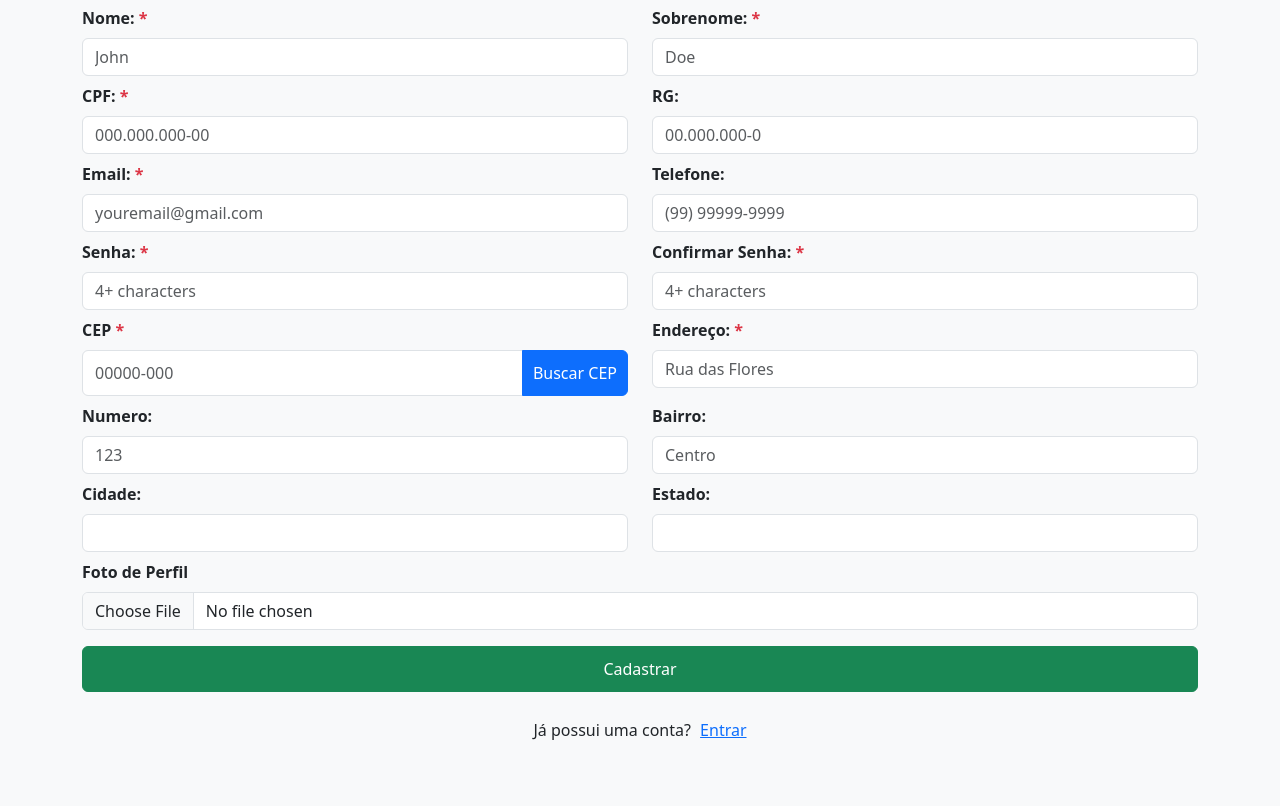
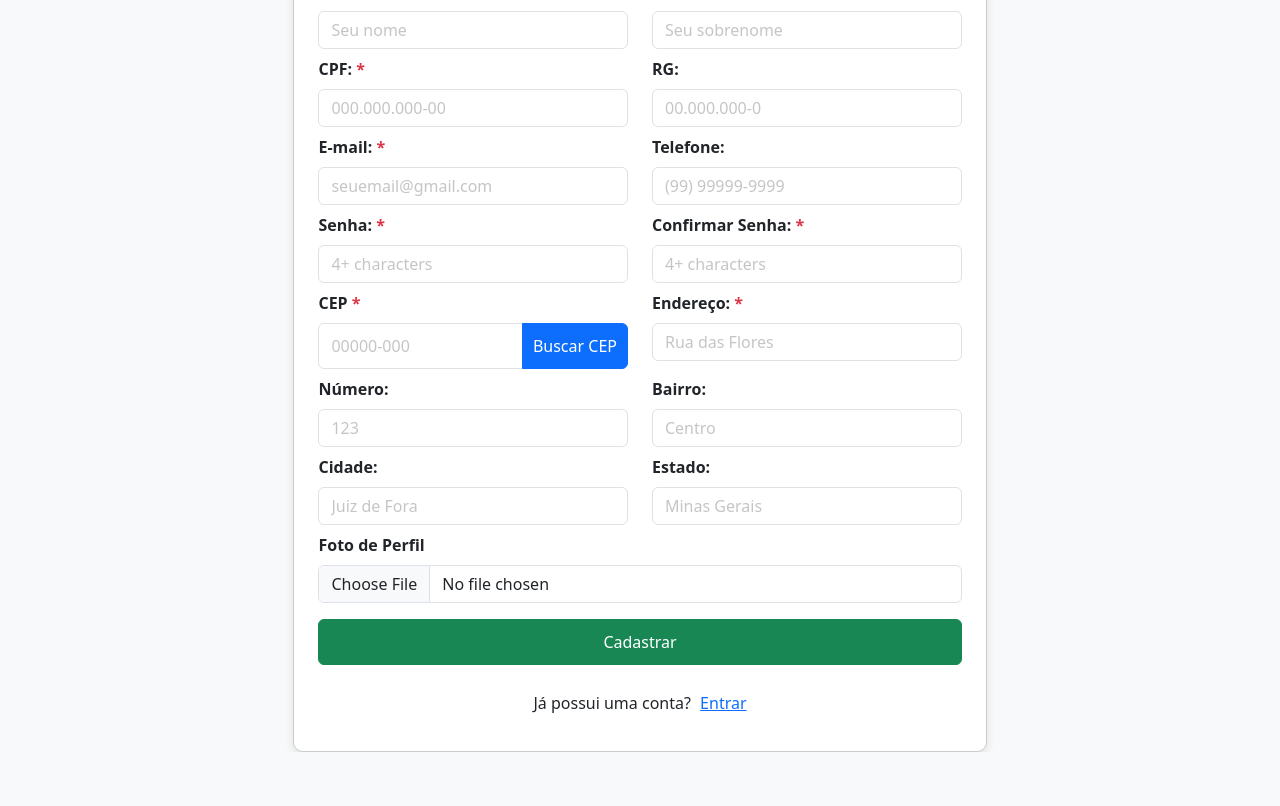
Before and after one commit to Matheus-Doerzbacher/crud-cliente-php, a plain HTML site: page cadastro/index.html in a window 1280 px wide. Shown: the part 114-920 px from the top of the page. After the commit the page ends 866 px from the top, so only its background shows below. Drawn offline with nearby package versions, Linux system fonts and the light colour scheme.

Commit message:
Alterado a mascara de telefone e ajustado css

```diff
--- a/cadastro/index.html
+++ b/cadastro/index.html
@@ -1,227 +1,113 @@
 <!doctype html>
 <html lang="pt-br">
+
 <head>
   <meta charset="UTF-8" />
   <meta name="viewport" content="width=device-width, initial-scale=1.0" />
   <title>Cadastro de Cliente</title>
   <script src="https://code.jquery.com/jquery-3.6.0.min.js"></script>
-    <link
-      href="https://cdn.jsdelivr.net/npm/bootstrap@5.3.0-alpha1/dist/css/bootstrap.min.css"
-      rel="stylesheet"
-    />
+  <link href="https://cdn.jsdelivr.net/npm/bootstrap@5.3.0-alpha1/dist/css/bootstrap.min.css" rel="stylesheet" />
   <link rel="stylesheet" href="../css/styles.css" />
 </head>
 
 <body>
-    <div class="container my-5">
+  <div class="container-cadastro px-4">
     <h2 class="text-center mb-4">Cadastro de Cliente</h2>
     <form id="cadastro-form" enctype="multipart/form-data">
       <div class="row mb-2">
         <div class="col-md-6">
-            <label for="nome" class="form-label"
-              >Nome: <span class="text-danger">*</span></label
-            >
-            <input
-              type="text"
-              class="form-control"
-              id="nome"
-              name="nome"
-              required
-              placeholder="John"
-            />
+          <label for="nome" class="form-label">Nome: <span class="text-danger">*</span></label>
+          <input type="text" class="form-control" id="nome" name="nome" required placeholder="Seu nome" />
         </div>
         <div class="col-md-6">
-            <label for="sobrenome" class="form-label"
-              >Sobrenome: <span class="text-danger">*</span></label
-            >
-            <input
-              type="text"
-              class="form-control"
-              id="sobrenome"
-              name="sobrenome"
-              required
-              placeholder="Doe"
-            />
+          <label for="sobrenome" class="form-label">Sobrenome: <span class="text-danger">*</span></label>
+          <input type="text" class="form-control" id="sobrenome" name="sobrenome" required
+            placeholder="Seu sobrenome" />
         </div>
       </div>
 
       <div class="row mb-2">
         <div class="col-md-6">
-            <label for="cpf" class="form-label"
-              >CPF: <span class="text-danger">*</span></label
-            >
-            <input
-              type="text"
-              class="form-control"
-              id="cpf"
-              name="cpf"
-              required
-              placeholder="000.000.000-00"
-              oninput="mascaraCpf(this)"
-            />
+          <label for="cpf" class="form-label">CPF: <span class="text-danger">*</span></label>
+          <input type="text" class="form-control" id="cpf" name="cpf" required placeholder="000.000.000-00"
+            oninput="mascaraCpf(this)" />
         </div>
         <div class="col-md-6">
           <label for="rg" class="form-label">RG:</label>
-            <input
-              type="text"
-              class="form-control"
-              id="rg"
-              name="rg"
-              required
-              placeholder="00.000.000-0"
-              oninput="mascaraRg(this)"
-            />
+          <input type="text" class="form-control" id="rg" name="rg" required placeholder="00.000.000-0"
+            oninput="mascaraRg(this)" />
         </div>
       </div>
 
       <div class="row mb-2">
         <div class="col-md-6">
-            <label for="email" class="form-label"
-              >Email: <span class="text-danger">*</span></label
-            >
-            <input
-              type="email"
-              class="form-control"
-              id="email"
-              name="email"
-              required
-              placeholder="youremail@gmail.com"
-            />
+          <label for="email" class="form-label">E-mail: <span class="text-danger">*</span></label>
+          <input type="email" class="form-control" id="email" name="email" required placeholder="seuemail@gmail.com" />
         </div>
         <div class="col-md-6">
           <label for="telefone" class="form-label">Telefone:</label>
-            <input
-              type="text"
-              class="form-control"
-              id="telefone"
-              name="telefone"
-              required
-              placeholder="(99) 99999-9999"
-              oninput="mascaraFone(this)"
-            />
+          <input type="text" class="form-control" id="telefone" name="telefone" required placeholder="(99) 99999-9999"
+            oninput="mascaraFone(this)" />
         </div>
       </div>
 
       <div class="row mb-2">
         <div class="col-md-6">
-            <label for="senha" class="form-label"
-              >Senha: <span class="text-danger">*</span></label
-            >
-            <input
-              type="password"
-              class="form-control"
-              id="senha"
-              name="senha"
-              required
-              placeholder="4+ characters"
-            />
+          <label for="senha" class="form-label">Senha: <span class="text-danger">*</span></label>
+          <input type="password" class="form-control" id="senha" name="senha" required placeholder="4+ characters" />
         </div>
         <div class="col-md-6">
-            <label for="confir-senha" class="form-label"
-              >Confirmar Senha: <span class="text-danger">*</span></label
-            >
-            <input
-              type="password"
-              class="form-control"
-              id="confir-senha"
-              name="confir-senha"
-              required
-              placeholder="4+ characters"
-            />
+          <label for="confir-senha" class="form-label">Confirmar Senha: <span class="text-danger">*</span></label>
+          <input type="password" class="form-control" id="confir-senha" name="confir-senha" required
+            placeholder="4+ characters" />
         </div>
       </div>
 
       <div class="row mb-2">
         <div class="col-md-6">
-            <label for="cep" class="form-label"
-              >CEP <span class="text-danger">*</span></label
-            >
+          <label for="cep" class="form-label">CEP <span class="text-danger">*</span></label>
           <div class="input-group">
-              <input
-                type="text"
-                class="form-control"
-                id="cep"
-                name="cep"
-                required
-                placeholder="00000-000"
-								oninput="mascaraCep(this)"
-              />
-              <button
-                class="btn btn-primary"
-                type="button"
-                onclick="consultaCEP()"
-              >
+            <input type="text" class="form-control" id="cep" name="cep" required placeholder="00000-000"
+              oninput="mascaraCep(this)" />
+            <button class="btn btn-primary" type="button" onclick="consultaCEP()">
               Buscar CEP
             </button>
           </div>
         </div>
         <div class="col-md-6">
-            <label for="endereco" class="form-label"
-              >Endereço: <span class="text-danger">*</span></label
-            >
-            <input
-              type="text"
-              class="form-control"
-              id="endereco"
-              name="endereco"
-              required
-              placeholder="Rua das Flores"
-            />
+          <label for="endereco" class="form-label">Endereço: <span class="text-danger">*</span></label>
+          <input type="text" class="form-control" id="endereco" name="endereco" required placeholder="Rua das Flores" />
         </div>
       </div>
 
       <div class="row mb-2">
         <div class="col-md-6">
-            <label for="numero" class="form-label">Numero:</label>
-            <input
-              type="text"
-              class="form-control"
-              id="numero"
-              name="numero"
-              placeholder="123"
-            />
+          <label for="numero" class="form-label">Número:</label>
+          <input type="text" class="form-control" id="numero" name="numero" placeholder="123" />
         </div>
         <div class="col-md-6">
           <label for="bairro" class="form-label">Bairro:</label>
-            <input
-              type="text"
-              class="form-control"
-              id="bairro"
-              name="bairro"
-              required
-              placeholder="Centro"
-            />
+          <input type="text" class="form-control" id="bairro" name="bairro" required placeholder="Centro" />
         </div>
       </div>
 
       <div class="row mb-2">
         <div class="col-md-6">
           <label for="cidade" class="form-label">Cidade:</label>
-            <input type="text" class="form-control" id="cidade" name="cidade" />
+          <input type="text" class="form-control" id="cidade" name="cidade" placeholder="Juiz de Fora"/>
         </div>
         <div class="col-md-6">
           <label for="estado" class="form-label">Estado:</label>
-            <input type="text" class="form-control" id="estado" name="estado" />
+          <input type="text" class="form-control" id="estado" name="estado" placeholder="Minas Gerais"/>
         </div>
       </div>
 
       <div class="mb-3">
         <label for="imagem" class="form-label">Foto de Perfil</label>
-          <input
-            type="file"
-            class="form-control"
-            id="imagem"
-            name="imagem"
-            accept="image/*"
-          />
+        <input type="file" class="form-control" id="imagem" name="imagem" accept="image/*" />
       </div>
 
-        <button
-          type="button"
-          class="btn btn-success w-100 mb-3"
-          id="cadastro-button"
-          onclick="cadastrar()"
-        >
+      <button type="button" class="btn btn-success w-100 mb-3" id="cadastro-button" onclick="cadastrar()">
         Cadastrar
       </button>
 
@@ -393,18 +279,27 @@
     function mascaraFone(i) {
       var v = i.value;
 
-        // Impede a inserção de caracteres que não sejam números
-        if (isNaN(v[v.length - 1])) {
-          i.value = v.substring(0, v.length - 1);
-          return;
+      // Remove todos os caracteres que não sejam números
+      v = v.replace(/\D/g, "");
+
+      // Limita o número de caracteres a 11 dígitos
+      if (v.length > 11) {
+        v = v.substring(0, 11);
       }
 
-        i.setAttribute('maxlength', '15');
-        if (v.length == 1) i.value = '(' + v;
-        if (v.length == 3) i.value += ') ';
-        if (v.length == 10) i.value += '-';
-        if (v.length == 9 && v[8] !== '-') i.value += '-';
-        if (v.length == 15) i.value = v.substring(0, 9) + v.substring(10, 11) + '-' + v.substring(11, 16)
+      // Aplica a formatação condicionalmente
+      if (v.length > 0) {
+        v = "(" + v;
+      }
+      if (v.length > 3) {
+        v = v.substring(0, 3) + ") " + v.substring(3);
+      }
+      if (v.length > 9) {
+        v = v.substring(0, 9) + "-" + v.substring(9);
+      }
+
+      // Atualiza o valor do input
+      i.value = v;
     }
 
     function mascaraCep(i) {
@@ -421,4 +316,5 @@
     }
   </script>
 </body>
+
 </html>
--- a/css/styles.css
+++ b/css/styles.css
@@ -12,7 +12,8 @@ body {
 	background-color: #f8f9fa;
 }
 
-.container-p {
+.container-cadastro {
+	min-width: 50%;
 	max-width: 60vw;
 	min-height: 70vh;
 	padding: 20px;
@@ -44,3 +45,7 @@ body {
 .obrigatorio {
 	color: red;
 }
+
+input.form-control::placeholder {
+	color: rgba(173, 173, 173, .7);
+}
```
Lines whose indentation alone changed are shown as unchanged.
